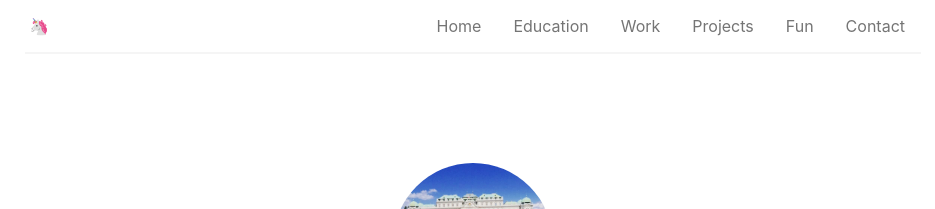
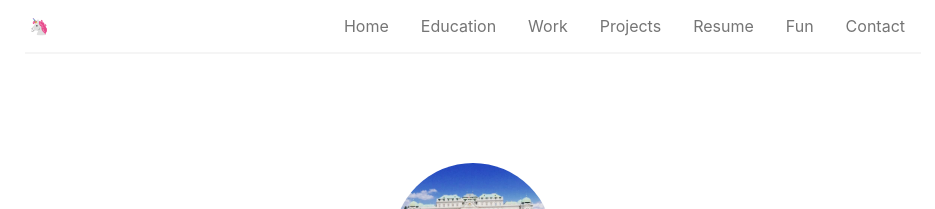
Before and after one commit to ishank4/try, a Jekyll site: the page built from index.html, in a window 1280 px wide. Shown: the top 209 px of the page, without its empty margins (167-1102 px from the left). Built offline with Jekyll 4.4.1, drawn with Linux system fonts in a browser that asks for light colours.

Commit message:
Resume added

```diff
--- a/_layouts/default.html
+++ b/_layouts/default.html
@@ -68,6 +68,7 @@
 								<a class="navbar-item is-tab" href="{% link index.html %}#projects">Education</a>
 								<a class="navbar-item is-tab" href="{% link index.html %}">Work</a>
 								<a class="navbar-item is-tab" href="{% link apps.html %}">Projects</a>
+                                <a class="navbar-item is-tab" href="{% link index.html %}">Resume</a>
 								<a class="navbar-item is-tab" href="{% link apps.html %}">Fun</a>
 
 								<a class="navbar-item is-tab" href="{% link contact.md %}">Contact</a>
```
